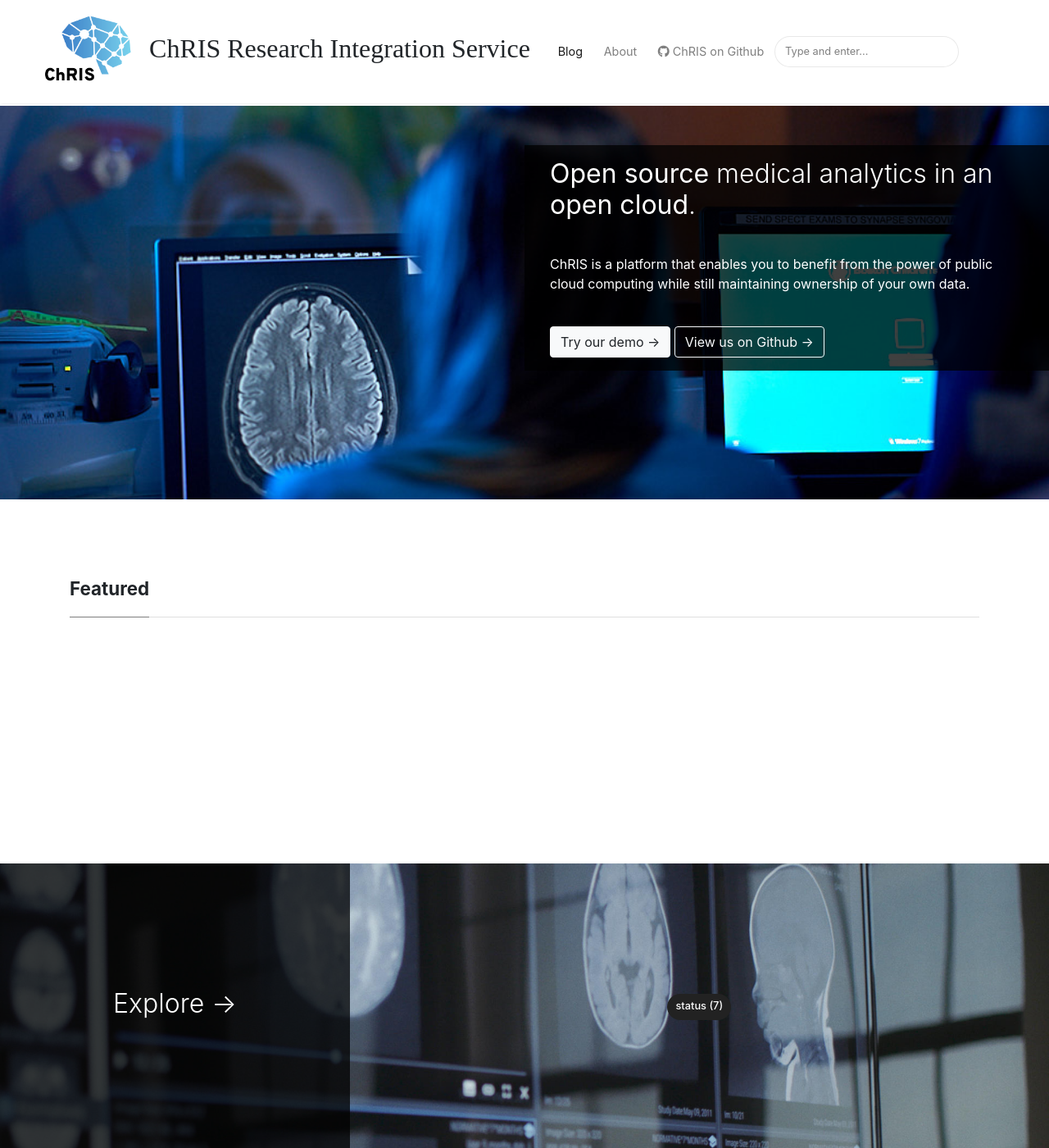
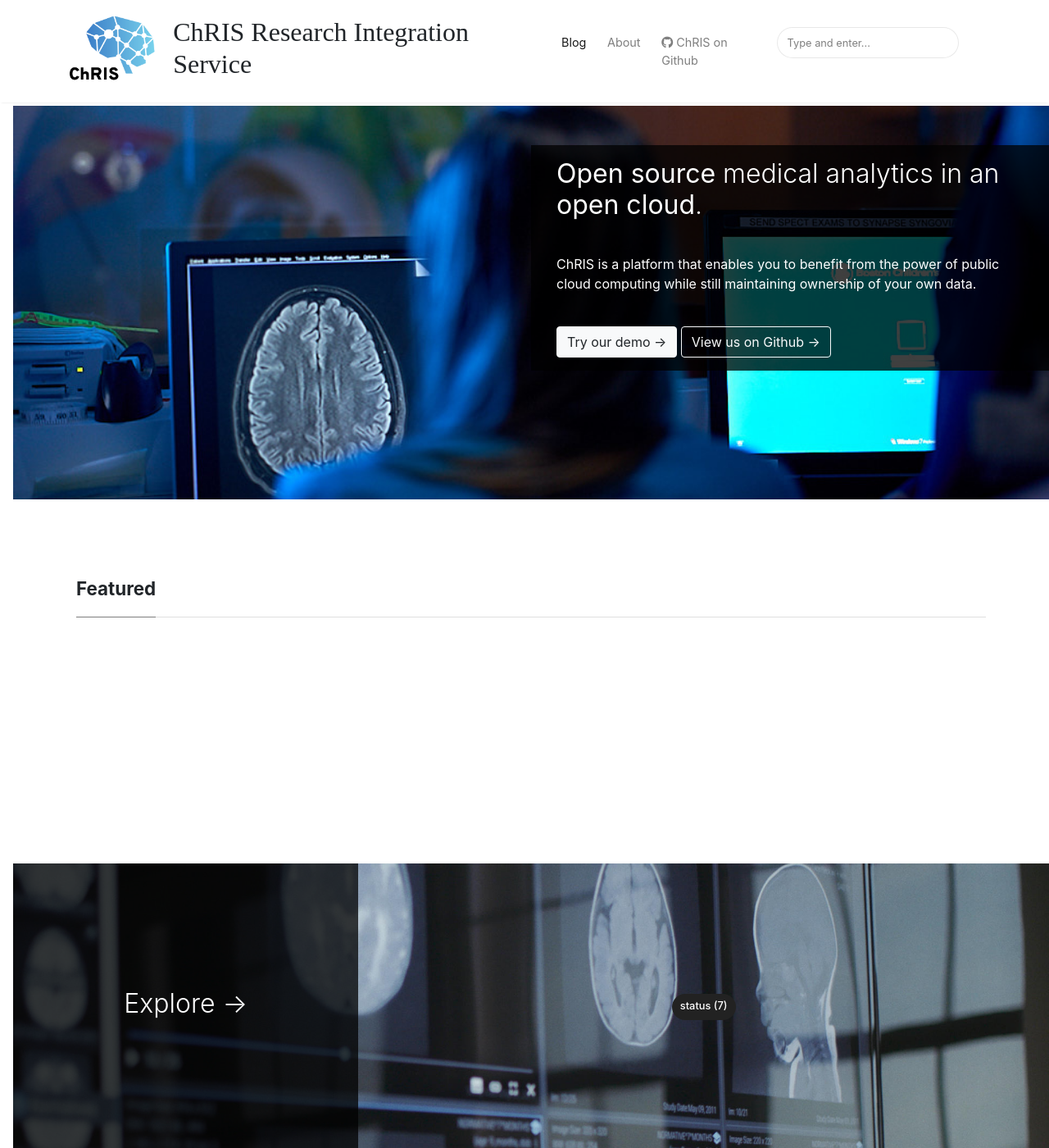
Before and after one commit to FNNDSC/website-old, a Jekyll site: the page built from index.html, in a window 1280 px wide and 1400 px high. Shown: the whole window at 82% size. Built offline with Jekyll 4.4.1, drawn with Linux system fonts in a browser that asks for light colours; nearby versions of some CDN libraries; the list of posts is cut into pages by our own code.

Commit message:
adjusting the logo / navbar settings for mobile

```diff
--- a/assets/css/screen.css
+++ b/assets/css/screen.css
@@ -58,6 +58,7 @@ pre {
     padding-top: 1.5rem;
     margin-top: 57px;
     transition: all 0.4s;
+    padding-left: 1rem;
 }
 
 section {
@@ -285,7 +286,7 @@ span.post-read-more a:hover {
 
 .mediumnavigation .navbar-brand {
     font-weight: 700;
-    margin-left: -30px;
+    margin-left: 0px;
     margin-right: 0px;
     padding-right: 16px;
 }
```
